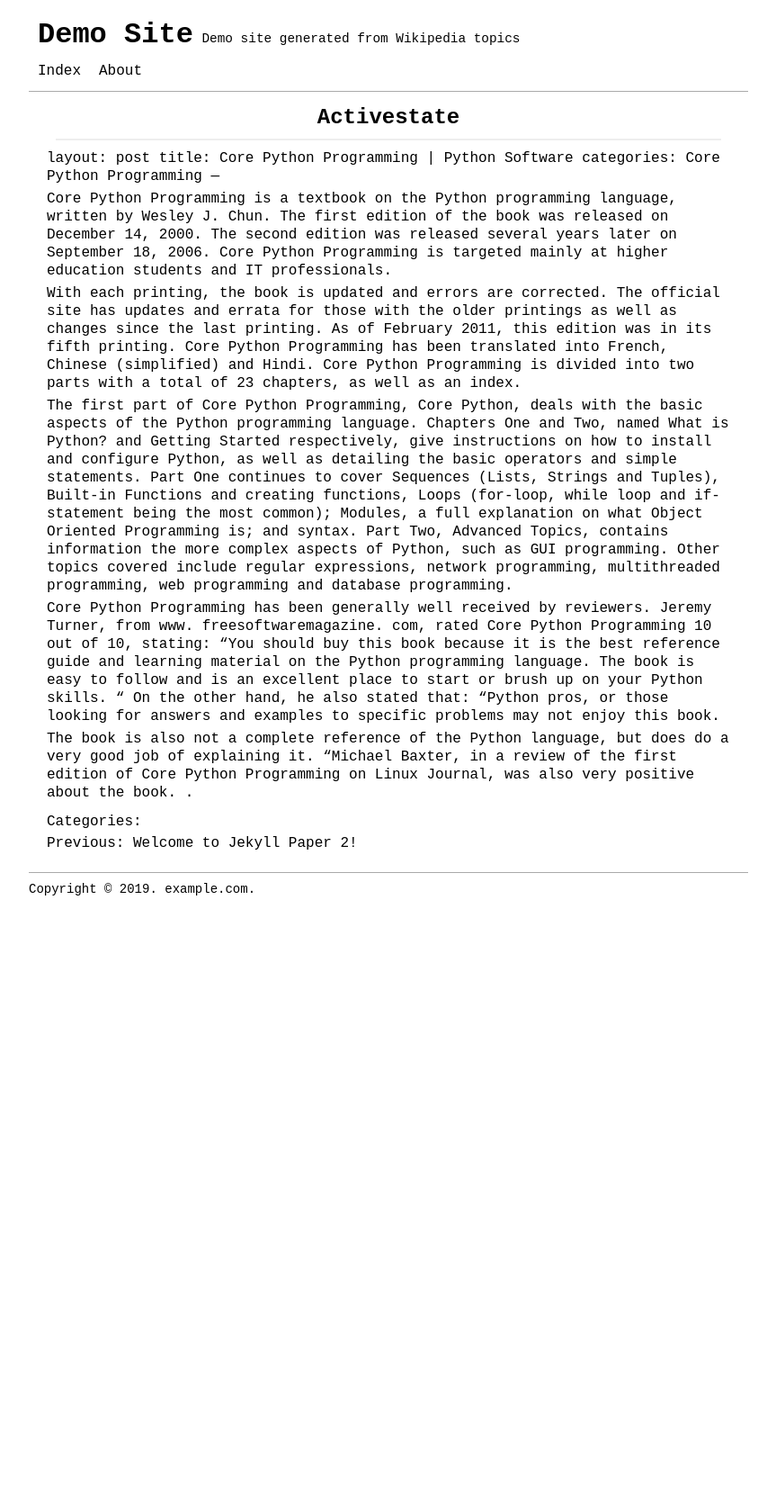
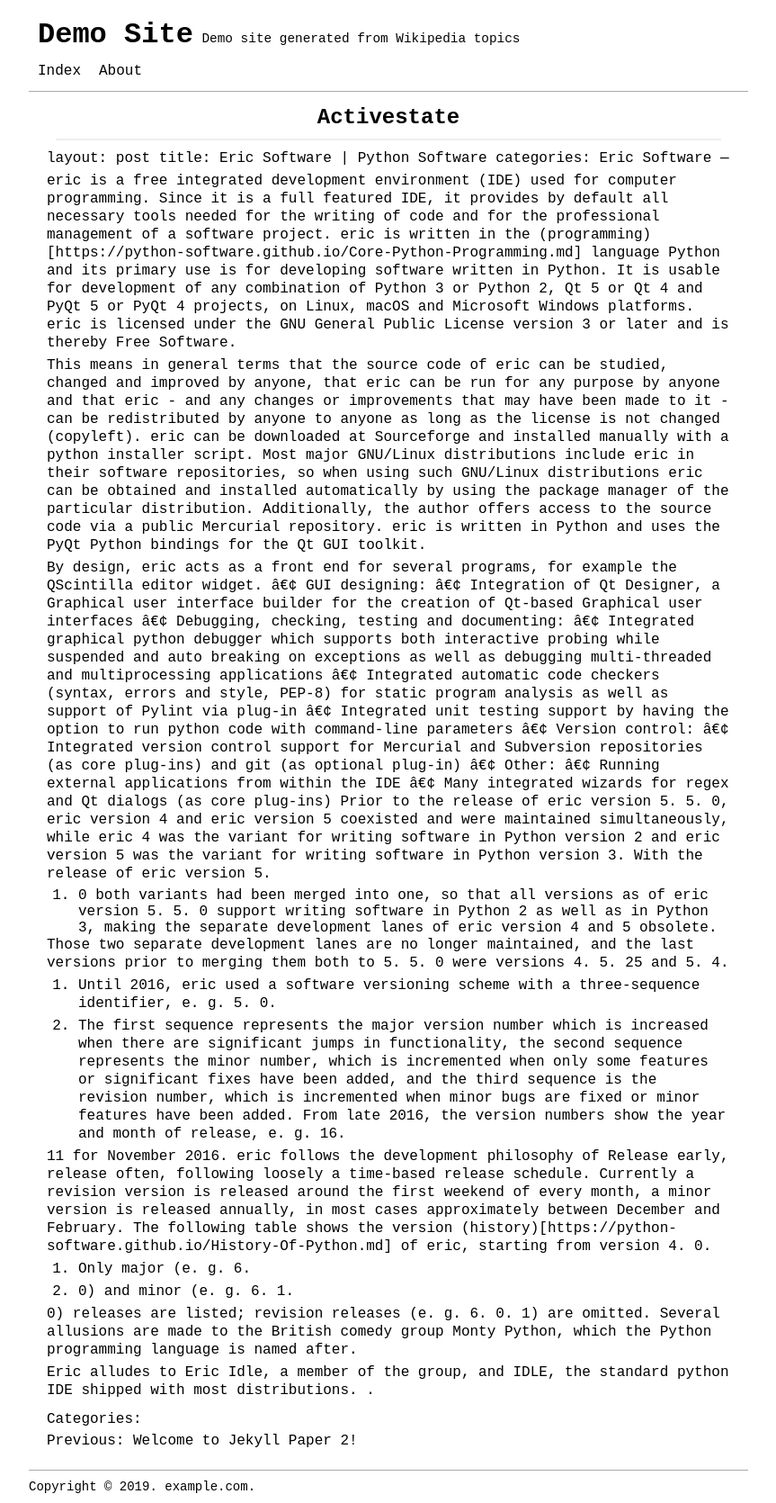
Before and after one commit to jroakes-locomotive/python-software.github.io, a Jekyll site: the page built from _posts/2019-11-13-Activestate.md, in a window 1280 px wide. Shown: the whole page at 90% size, without its empty margins (208-1071 px from the left). Built offline with Jekyll 4.4.1, drawn with Linux system fonts in a browser that asks for light colours; our own code applies the rules of GitHub Pages for plain Markdown files; before the commit the page ends 1006 px from its top, so only the background shows below that.

Commit message:
ghPublish UPDATE: 2019-11-13-Eric-Software.md

```diff
--- a/_posts/2019-11-13-Activestate.md
+++ b/_posts/2019-11-13-Activestate.md
@@ -2,16 +2,30 @@
 
 ---
 layout: post
-title:  Core Python Programming | Python Software
-categories: Core Python Programming
+title:  Eric Software | Python Software
+categories: Eric Software
 ---
 
-Core Python Programming is a textbook on the Python programming language, written by Wesley J. Chun. The first edition of the book was released on December 14, 2000. The second edition was released several years later on September 18, 2006. Core Python Programming is targeted mainly at higher education students and IT professionals.
+eric is a free integrated development environment (IDE) used for computer programming. Since it is a full featured IDE, it provides by default all necessary tools needed for the writing of code and for the professional management of a software project. eric is written in the (programming)[https://python-software.github.io/Core-Python-Programming.md] language Python and its primary use is for developing software written in Python. It is usable for development of any combination of Python 3 or Python 2, Qt 5 or Qt 4 and PyQt 5 or PyQt 4 projects, on Linux, macOS and Microsoft Windows platforms. eric is licensed under the GNU General Public License version 3 or later and is thereby Free Software.
 
-With each printing, the book is updated and errors are corrected. The official site has updates and errata for those with the older printings as well as changes since the last printing. As of February 2011, this edition was in its fifth printing. Core Python Programming has been translated into French, Chinese (simplified) and Hindi. Core Python Programming is divided into two parts with a total of 23 chapters, as well as an index.
+This means in general terms that the source code of eric can be studied, changed and improved by anyone, that eric can be run for any purpose by anyone and that eric - and any changes or improvements that may have been made to it - can be redistributed by anyone to anyone as long as the license is not changed (copyleft). eric can be downloaded at Sourceforge and installed manually with a python installer script. Most major GNU/Linux distributions include eric in their software repositories, so when using such GNU/Linux distributions eric can be obtained and installed automatically by using the package manager of the particular distribution. Additionally, the author offers access to the source code via a public Mercurial repository. eric is written in Python and uses the PyQt Python bindings for the Qt GUI toolkit.
 
-The first part of Core Python Programming, Core Python, deals with the basic aspects of the Python programming language. Chapters One and Two, named What is Python? and Getting Started respectively, give instructions on how to install and configure Python, as well as detailing the basic operators and simple statements. Part One continues to cover Sequences (Lists, Strings and Tuples), Built-in Functions and creating functions, Loops (for-loop, while loop and if-statement being the most common); Modules, a full explanation on what Object Oriented Programming is; and syntax. Part Two, Advanced Topics, contains information the more complex aspects of Python, such as GUI programming. Other topics covered include regular expressions, network programming, multithreaded programming, web programming and database programming.
+By design, eric acts as a front end for several programs, for example the QScintilla editor widget. â€¢ GUI designing: â€¢ Integration of Qt Designer, a Graphical user interface builder for the creation of Qt-based Graphical user interfaces â€¢ Debugging, checking, testing and documenting: â€¢ Integrated graphical python debugger which supports both interactive probing while suspended and auto breaking on exceptions as well as debugging multi-threaded and multiprocessing applications â€¢ Integrated automatic code checkers (syntax, errors and style, PEP-8) for static program analysis as well as support of Pylint via plug-in â€¢ Integrated unit testing support by having the option to run python code with command-line parameters â€¢ Version control: â€¢ Integrated version control support for Mercurial and Subversion repositories (as core plug-ins) and git (as optional plug-in) â€¢ Other: â€¢ Running external applications from within the IDE â€¢ Many integrated wizards for regex and Qt dialogs (as core plug-ins) Prior to the release of eric version 5. 5. 0, eric version 4 and eric version 5 coexisted and were maintained simultaneously, while eric 4 was the variant for writing software in Python version 2 and eric version 5 was the variant for writing software in Python version 3. With the release of eric version 5.
 
-Core Python Programming has been generally well received by reviewers. Jeremy Turner, from www. freesoftwaremagazine. com, rated Core Python Programming 10 out of 10, stating: "You should buy this book because it is the best reference guide and learning material on the Python programming language. The book is easy to follow and is an excellent place to start or brush up on your Python skills. " On the other hand, he also stated that: "Python pros, or those looking for answers and examples to specific problems may not enjoy this book.
+5. 0 both variants had been merged into one, so that all versions as of eric version 5. 5. 0 support writing software in Python 2 as well as in Python 3, making the separate development lanes of eric version 4 and 5 obsolete.
 
-The book is also not a complete reference of the Python language, but does do a very good job of explaining it. "Michael Baxter, in a review of the first edition of Core Python Programming on Linux Journal, was also very positive about the book. .
+Those two separate development lanes are no longer maintained, and the last versions prior to merging them both to 5. 5. 0 were versions 4. 5. 25 and 5. 4.
+
+7. Until 2016, eric used a software versioning scheme with a three-sequence identifier, e. g. 5. 0.
+
+1. The first sequence represents the major version number which is increased when there are significant jumps in functionality, the second sequence represents the minor number, which is incremented when only some features or significant fixes have been added, and the third sequence is the revision number, which is incremented when minor bugs are fixed or minor features have been added. From late 2016, the version numbers show the year and month of release, e. g. 16.
+
+11 for November 2016. eric follows the development philosophy of Release early, release often, following loosely a time-based release schedule. Currently a revision version is released around the first weekend of every month, a minor version is released annually, in most cases approximately between December and February. The following table shows the version (history)[https://python-software.github.io/History-Of-Python.md] of eric, starting from version 4. 0.
+
+0. Only major (e. g. 6.
+
+0. 0) and minor (e. g. 6. 1.
+
+0) releases are listed; revision releases (e. g. 6. 0. 1) are omitted. Several allusions are made to the British comedy group Monty Python, which the Python programming language is named after.
+
+Eric alludes to Eric Idle, a member of the group, and IDLE, the standard python IDE shipped with most distributions. .
```
